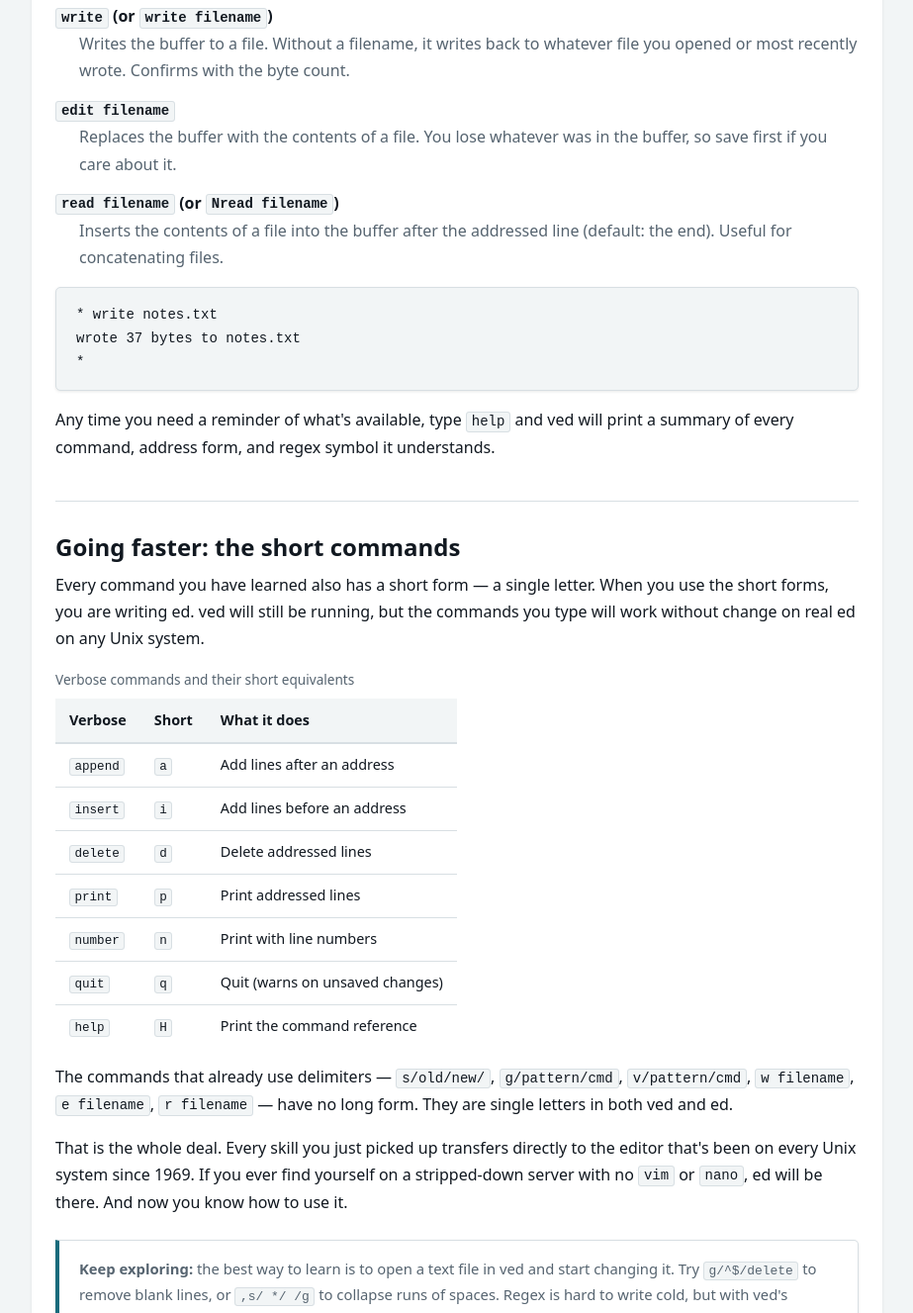
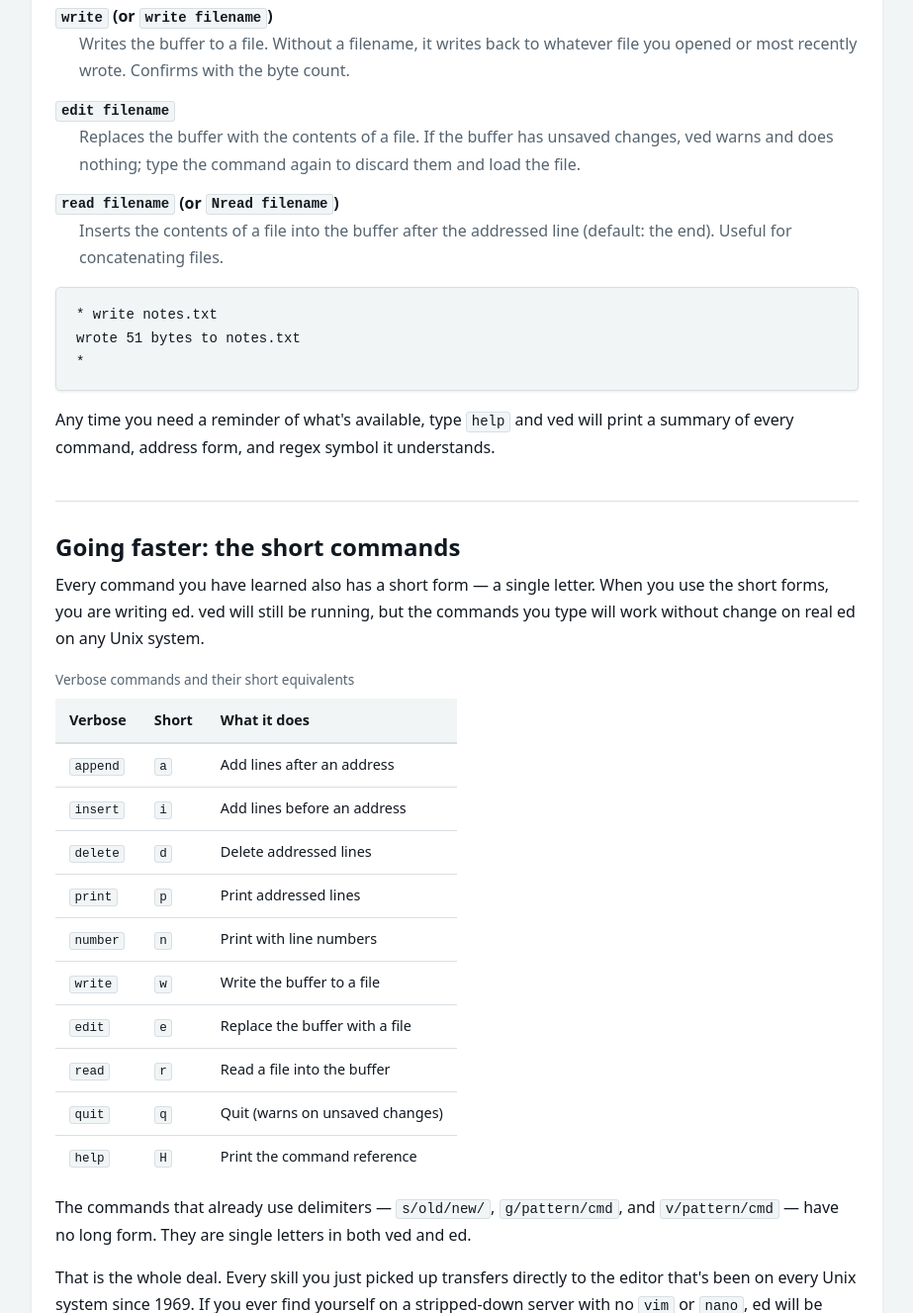
Before and after one commit to excelano/ved, a plain HTML site: page docs/index.html in a window 1280 px wide. Shown: the part 5777-7104 px from the top of the page at 99% size, without its empty margins (178-1101 px from the left). Drawn offline with Linux system fonts and the light colour scheme.

Commit message:
docs: tutorial sessions captured from a run
With write, edit and read implemented, the tutorial's commands work as
written, and edit now warns before discarding the buffer, so its
description says so. Replaying every session against the binary found two
more errors: the capture-group example searched for brown fox after the
line had become brOwn fOx, so it printed ? no match, and the write reported
37 bytes where the buffer at that point is 51. Both now show what ved
printed. The long-form table gains write, edit and read, and the sentence
that said they had none is narrowed to s, g and v.

The copies of this page on anderix.com and excelano.com are separate and
change when the release that implements the long forms ships.

Refs #16

```diff
--- a/docs/index.html
+++ b/docs/index.html
@@ -198,8 +198,8 @@ The slOw brOwn fOx
 
         <p>In the replacement, <code>&amp;</code> stands for the whole match and <code>\1</code> through <code>\9</code> stand for captured groups. So you can rearrange pieces of matched text:</p>
 
-<pre><code>* 1s/\(brown\) \(fox\)/\2 the \1 one/
-The slOw fox the brOwn one
+<pre><code>* 1s/\(brOwn\) \(fOx\)/\2 the \1 one/
+The slOw fOx the brOwn one
 * </code></pre>
 
         <p>An address range applies the substitution to each line in turn. <code>1,$s/old/new/g</code> replaces every occurrence of "old" with "new" throughout the entire buffer.</p>
@@ -247,14 +247,14 @@ avocado toast
             <dd>Writes the buffer to a file. Without a filename, it writes back to whatever file you opened or most recently wrote. Confirms with the byte count.</dd>
 
             <dt><code>edit filename</code></dt>
-            <dd>Replaces the buffer with the contents of a file. You lose whatever was in the buffer, so save first if you care about it.</dd>
+            <dd>Replaces the buffer with the contents of a file. If the buffer has unsaved changes, ved warns and does nothing; type the command again to discard them and load the file.</dd>
 
             <dt><code>read filename</code> (or <code>Nread filename</code>)</dt>
             <dd>Inserts the contents of a file into the buffer after the addressed line (default: the end). Useful for concatenating files.</dd>
         </dl>
 
 <pre><code>* write notes.txt
-wrote 37 bytes to notes.txt
+wrote 51 bytes to notes.txt
 * </code></pre>
 
         <p>Any time you need a reminder of what's available, type <code>help</code> and ved will print a summary of every command, address form, and regex symbol it understands.</p>
@@ -277,12 +277,15 @@ wrote 37 bytes to notes.txt
                 <tr><td><code>delete</code></td><td><code>d</code></td><td>Delete addressed lines</td></tr>
                 <tr><td><code>print</code></td><td><code>p</code></td><td>Print addressed lines</td></tr>
                 <tr><td><code>number</code></td><td><code>n</code></td><td>Print with line numbers</td></tr>
+                <tr><td><code>write</code></td><td><code>w</code></td><td>Write the buffer to a file</td></tr>
+                <tr><td><code>edit</code></td><td><code>e</code></td><td>Replace the buffer with a file</td></tr>
+                <tr><td><code>read</code></td><td><code>r</code></td><td>Read a file into the buffer</td></tr>
                 <tr><td><code>quit</code></td><td><code>q</code></td><td>Quit (warns on unsaved changes)</td></tr>
                 <tr><td><code>help</code></td><td><code>H</code></td><td>Print the command reference</td></tr>
             </tbody>
         </table>
 
-        <p>The commands that already use delimiters — <code>s/old/new/</code>, <code>g/pattern/cmd</code>, <code>v/pattern/cmd</code>, <code>w filename</code>, <code>e filename</code>, <code>r filename</code> — have no long form. They are single letters in both ved and ed.</p>
+        <p>The commands that already use delimiters — <code>s/old/new/</code>, <code>g/pattern/cmd</code>, and <code>v/pattern/cmd</code> — have no long form. They are single letters in both ved and ed.</p>
 
         <p>That is the whole deal. Every skill you just picked up transfers directly to the editor that's been on every Unix system since 1969. If you ever find yourself on a stripped-down server with no <code>vim</code> or <code>nano</code>, ed will be there. And now you know how to use it.</p>
 
```
